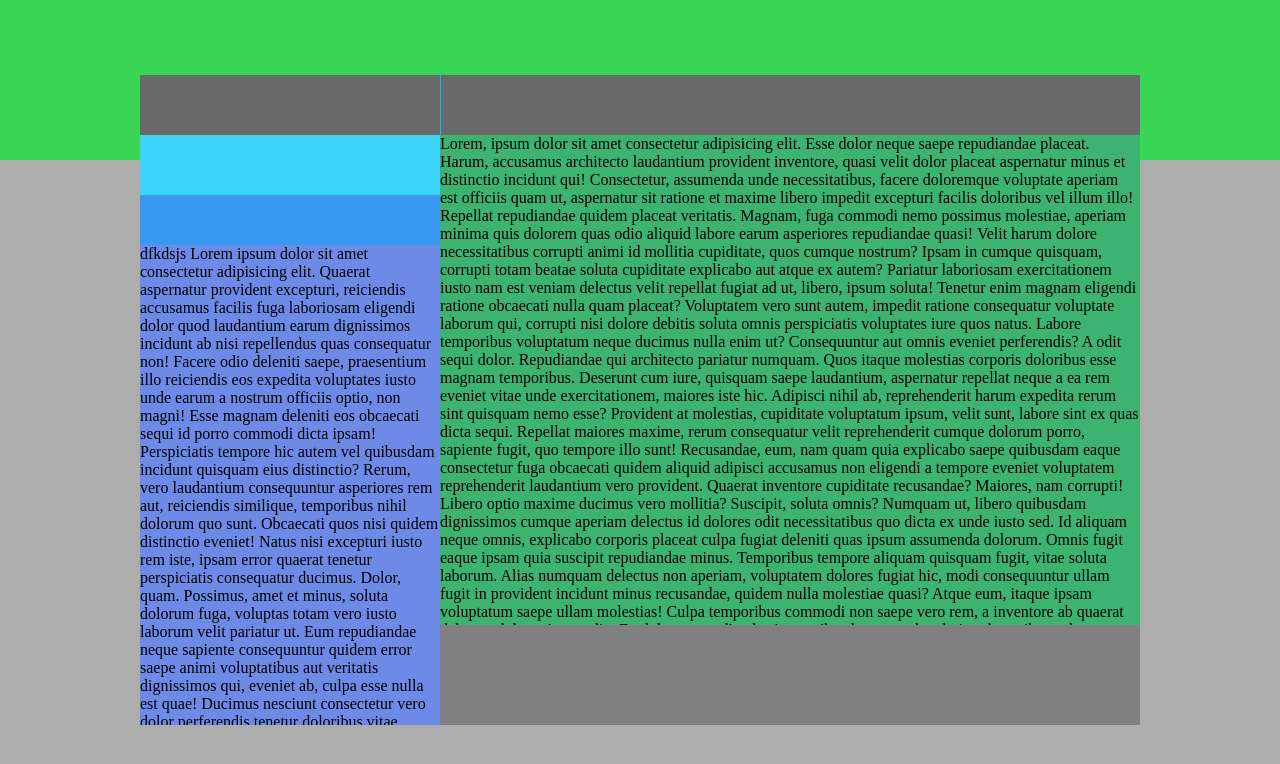
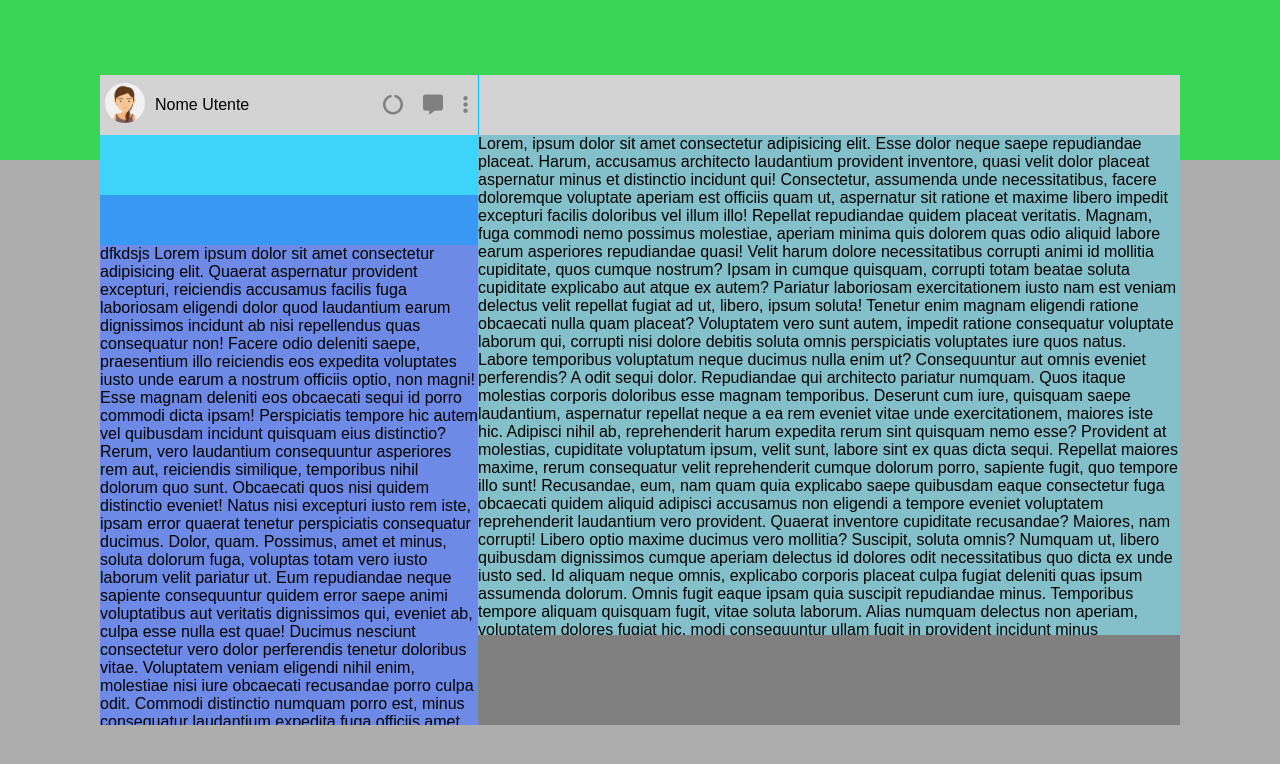
Before and after one commit to AnnaStark0/js-html-css-boolzap, a plain HTML site: page index.html in a window 1280 px wide. Drawn offline with nearby package versions, Linux system fonts and the light colour scheme.

Commit message:
Css User

```diff
--- a/css/style.css
+++ b/css/style.css
@@ -5,7 +5,7 @@
 }
 
 body {
-
+font-family: Arial, Helvetica, sans-serif;
 }
 
 .container {
@@ -19,7 +19,7 @@ body {
 
 .window {
     margin: 0 auto;
-    width: 1000px;
+    width: 1080px;
     height: 650px;
     background-color: rgb(61, 61, 61);
     display: flex;
@@ -28,14 +28,46 @@ body {
 /*-----COL-1-----*/
 .col1 {
     height: 650px;
-    width: 30%;
+    width: 35%;
     background-color: aquamarine;
 }
 
+/*Inizio Row User*/
 .rowUser {
     height: 60px;
-    background-color: dimgrey;
+    background-color: lightgray;
+    display: flex;
+    justify-content: space-between;
 }
+
+.userSx {
+    display: flex;
+    align-items: center;
+    justify-content: flex-start;
+}
+
+#avatar {
+    height: 40px;
+    border-radius: 50%;
+}
+
+.userSx span {
+    padding: 5px;
+}
+
+.userDx {
+    display: flex;
+    align-items: center;
+    justify-content: flex-end;
+}
+
+.fas {
+    font-size: 20px;
+    padding: 10px;
+    color: grey;
+}
+
+/*Fine Row User*/
 
 .rowNotice {
     height: 60px;
@@ -55,23 +87,23 @@ body {
 
 /*-----COL-2-----*/
 .col2 {
-    width: 70%;
+    width: 65%;
     background-color: deepskyblue;
 }
 
-.rowUserDx {
+.row1Dx {
     margin-left: 1px;
     height: 60px;
-    background-color: dimgrey;
+    background-color:lightgray;
 }
 
 .rowBoxDx {
-height: 490px;
-background-color: mediumseagreen;
+height: 500px;
+background-color: rgb(131, 192, 202);
 overflow-y: auto;
 }
 
 .rowText {
-    height: 100px;
+    height: 90px;
     background-color: grey;
 }
--- a/index.html
+++ b/index.html
@@ -5,6 +5,11 @@
     <meta charset="UTF-8">
     <meta http-equiv="X-UA-Compatible" content="IE=edge">
     <meta name="viewport" content="width=device-width, initial-scale=1.0">
+    <!--Font Awesome Cdn-->
+    <link rel="stylesheet" href="https://cdnjs.cloudflare.com/ajax/libs/font-awesome/6.0.0-beta3/css/all.min.css"
+        integrity="sha512-Fo3rlrZj/k7ujTnHg4CGR2D7kSs0v4LLanw2qksYuRlEzO+tcaEPQogQ0KaoGN26/zrn20ImR1DfuLWnOo7aBA=="
+        crossorigin="anonymous" referrerpolicy="no-referrer" />
+    <!--///Font Awesome Cdn-->
     <link rel="stylesheet" href="css/style.css">
     <title>Boolzapp</title>
 </head>
@@ -22,6 +27,20 @@
 
                     <!--ROW 1-->
                     <div class="rowUser">
+
+                        <div class="userSx">
+                            <span>
+                                <img id="avatar" src="img/avatar_io.jpg" alt="Avatar">
+                            </span>
+
+                            <span>Nome Utente</span>
+                        </div>
+
+                        <div class="userDx">
+                        <span> <i class="fas fa-circle-notch"></i> </span>
+                        <span> <i class="fas fa-comment-alt"></i> </span>
+                        <span> <i class="fas fa-ellipsis-v"></i> </span>
+                    </div>
 
                     </div>
                     <!--///ROW 1-->
@@ -154,7 +173,8 @@
                 <div class="col2">
 
                     <!--ROW 1 DX-->
-                    <div class="rowUserDx">
+                    <div class="row1Dx">
+
 
                     </div>
                     <!--///ROW 1 DX-->
@@ -162,36 +182,96 @@
                     <!--ROW 2 - BOX-->
                     <div class="rowBoxDx">
                         <div>
-                            Lorem, ipsum dolor sit amet consectetur adipisicing elit. Esse dolor neque saepe repudiandae placeat. Harum, accusamus architecto laudantium provident inventore, quasi velit dolor placeat aspernatur minus et distinctio incidunt qui!
-                            Consectetur, assumenda unde necessitatibus, facere doloremque voluptate aperiam est officiis quam ut, aspernatur sit ratione et maxime libero impedit excepturi facilis doloribus vel illum illo! Repellat repudiandae quidem placeat veritatis.
-                            Magnam, fuga commodi nemo possimus molestiae, aperiam minima quis dolorem quas odio aliquid labore earum asperiores repudiandae quasi! Velit harum dolore necessitatibus corrupti animi id mollitia cupiditate, quos cumque nostrum?
-                            Ipsam in cumque quisquam, corrupti totam beatae soluta cupiditate explicabo aut atque ex autem? Pariatur laboriosam exercitationem iusto nam est veniam delectus velit repellat fugiat ad ut, libero, ipsum soluta!
-                            Tenetur enim magnam eligendi ratione obcaecati nulla quam placeat? Voluptatem vero sunt autem, impedit ratione consequatur voluptate laborum qui, corrupti nisi dolore debitis soluta omnis perspiciatis voluptates iure quos natus.
-                            Labore temporibus voluptatum neque ducimus nulla enim ut? Consequuntur aut omnis eveniet perferendis? A odit sequi dolor. Repudiandae qui architecto pariatur numquam. Quos itaque molestias corporis doloribus esse magnam temporibus.
-                            Deserunt cum iure, quisquam saepe laudantium, aspernatur repellat neque a ea rem eveniet vitae unde exercitationem, maiores iste hic. Adipisci nihil ab, reprehenderit harum expedita rerum sint quisquam nemo esse?
-                            Provident at molestias, cupiditate voluptatum ipsum, velit sunt, labore sint ex quas dicta sequi. Repellat maiores maxime, rerum consequatur velit reprehenderit cumque dolorum porro, sapiente fugit, quo tempore illo sunt!
-                            Recusandae, eum, nam quam quia explicabo saepe quibusdam eaque consectetur fuga obcaecati quidem aliquid adipisci accusamus non eligendi a tempore eveniet voluptatem reprehenderit laudantium vero provident. Quaerat inventore cupiditate recusandae?
-                            Maiores, nam corrupti! Libero optio maxime ducimus vero mollitia? Suscipit, soluta omnis? Numquam ut, libero quibusdam dignissimos cumque aperiam delectus id dolores odit necessitatibus quo dicta ex unde iusto sed.
-                            Id aliquam neque omnis, explicabo corporis placeat culpa fugiat deleniti quas ipsum assumenda dolorum. Omnis fugit eaque ipsam quia suscipit repudiandae minus. Temporibus tempore aliquam quisquam fugit, vitae soluta laborum.
-                            Alias numquam delectus non aperiam, voluptatem dolores fugiat hic, modi consequuntur ullam fugit in provident incidunt minus recusandae, quidem nulla molestiae quasi? Atque eum, itaque ipsam voluptatum saepe ullam molestias!
-                            Culpa temporibus commodi non saepe vero rem, a inventore ab quaerat delectus dolores iusto odio. Ex dolores repudiandae ipsa quibusdam, reprehenderit voluptatibus soluta non, quia quis natus mollitia, quam officiis!
-                            Voluptatem facere voluptates excepturi accusantium maiores rerum modi? Nihil accusantium impedit qui eum a placeat molestias velit nostrum iure asperiores! Aliquid rem commodi veniam nulla laboriosam ex quod. Architecto, tempore.
-                            Repudiandae eligendi, dolores error autem, velit nemo amet doloribus aspernatur ea, quo molestias. Possimus voluptatibus excepturi animi enim similique, libero aliquam, mollitia porro exercitationem laboriosam blanditiis perferendis? Ducimus, vero facere?
-                            Excepturi error reiciendis porro fuga laboriosam natus modi sint quas unde officia corrupti earum magnam cupiditate a ipsa, sed illum suscipit voluptatem voluptatum. Pariatur ullam unde excepturi nobis nulla molestias?
-                            Veritatis odio quam quod voluptate quaerat inventore rem quae porro, harum culpa temporibus nihil nisi explicabo numquam provident tempora incidunt amet itaque odit. Ad ullam similique consequatur! Itaque, sit placeat.
-                            Ipsa deleniti asperiores enim magnam libero in corrupti, et consectetur quas laudantium debitis ex ea. Ea quidem earum nostrum atque quo eaque incidunt placeat numquam dolorum exercitationem, adipisci dolorem aliquid!
-                            Unde non ipsam tenetur vero voluptatibus facilis consectetur neque, cum delectus quasi animi iste itaque labore ut laboriosam saepe illum veritatis repudiandae fugit aut natus culpa? Placeat autem delectus non.
-                            Nobis sit nihil repellat quis fugit quae obcaecati perspiciatis architecto? Quod blanditiis autem odit nihil a pariatur cumque facere, quaerat magnam excepturi ipsa eligendi velit iure nesciunt, quis illum. At?
-                            Nihil, ab labore animi libero quas dicta autem eius dolores nesciunt rem accusantium optio neque nostrum eos quod ducimus molestias, sed debitis aliquam minus. Fugiat sit cum eaque sunt dolorum!
-                            Facere commodi inventore architecto tenetur dicta sequi aliquid quidem ea non asperiores, voluptas praesentium autem, eveniet ratione veritatis. Molestiae minima accusamus mollitia ducimus magnam voluptates facere incidunt ullam eum sunt?
-                            At quo voluptatum magni laborum debitis ducimus quasi nesciunt adipisci voluptas ratione, quod ipsum exercitationem fuga autem praesentium. Qui veritatis, odit nobis similique explicabo incidunt cumque quas magni deleniti ullam.
-                            Incidunt dolor eos inventore iste officia, odio facilis, consequuntur voluptas veritatis voluptatem est corporis ex, ipsa non cupiditate sed magni repellat ipsum doloribus molestias dolores eveniet omnis quas quod. Quod?
-                            Cum, eveniet quisquam. Deleniti qui veniam voluptatum voluptatibus dolore? Iusto voluptate exercitationem esse necessitatibus ducimus ut nobis velit temporibus, pariatur provident, repellat, maxime consequatur aspernatur culpa dolor enim a vitae.
-                            Eos odit vero perferendis quae nesciunt incidunt recusandae maiores possimus. Voluptatibus, consectetur repudiandae. Vero nostrum officia facere. Eius, maxime. Soluta recusandae explicabo, labore deserunt id quibusdam sunt dignissimos quam esse.
-                            Distinctio reiciendis sunt animi blanditiis deserunt. Alias nisi sit totam pariatur possimus. Iure dolores temporibus omnis tempore eligendi magnam consequuntur magni doloremque exercitationem aliquam eaque ullam culpa dicta, nulla at.
-                            Amet ipsa nulla natus quaerat error nesciunt fuga maxime, quod in incidunt animi laudantium, earum iusto vitae, modi numquam? Voluptas neque nulla maiores atque recusandae dignissimos iste, illum excepturi molestias!
-                            Tempore voluptates pariatur aspernatur iste cum, voluptas minima aperiam sint dolor itaque eos qui deleniti velit et nobis repellendus doloribus provident cupiditate repellat nisi! Voluptates sequi suscipit velit ducimus maxime!
-                            Voluptates maxime libero deserunt! Recusandae deserunt saepe facere voluptate, velit voluptatibus fugit! Veniam, porro totam nam culpa reprehenderit quisquam sint, incidunt explicabo corporis voluptatibus illum magni. Recusandae veritatis nulla laboriosam.
+                            Lorem, ipsum dolor sit amet consectetur adipisicing elit. Esse dolor neque saepe repudiandae
+                            placeat. Harum, accusamus architecto laudantium provident inventore, quasi velit dolor
+                            placeat aspernatur minus et distinctio incidunt qui!
+                            Consectetur, assumenda unde necessitatibus, facere doloremque voluptate aperiam est officiis
+                            quam ut, aspernatur sit ratione et maxime libero impedit excepturi facilis doloribus vel
+                            illum illo! Repellat repudiandae quidem placeat veritatis.
+                            Magnam, fuga commodi nemo possimus molestiae, aperiam minima quis dolorem quas odio aliquid
+                            labore earum asperiores repudiandae quasi! Velit harum dolore necessitatibus corrupti animi
+                            id mollitia cupiditate, quos cumque nostrum?
+                            Ipsam in cumque quisquam, corrupti totam beatae soluta cupiditate explicabo aut atque ex
+                            autem? Pariatur laboriosam exercitationem iusto nam est veniam delectus velit repellat
+                            fugiat ad ut, libero, ipsum soluta!
+                            Tenetur enim magnam eligendi ratione obcaecati nulla quam placeat? Voluptatem vero sunt
+                            autem, impedit ratione consequatur voluptate laborum qui, corrupti nisi dolore debitis
+                            soluta omnis perspiciatis voluptates iure quos natus.
+                            Labore temporibus voluptatum neque ducimus nulla enim ut? Consequuntur aut omnis eveniet
+                            perferendis? A odit sequi dolor. Repudiandae qui architecto pariatur numquam. Quos itaque
+                            molestias corporis doloribus esse magnam temporibus.
+                            Deserunt cum iure, quisquam saepe laudantium, aspernatur repellat neque a ea rem eveniet
+                            vitae unde exercitationem, maiores iste hic. Adipisci nihil ab, reprehenderit harum expedita
+                            rerum sint quisquam nemo esse?
+                            Provident at molestias, cupiditate voluptatum ipsum, velit sunt, labore sint ex quas dicta
+                            sequi. Repellat maiores maxime, rerum consequatur velit reprehenderit cumque dolorum porro,
+                            sapiente fugit, quo tempore illo sunt!
+                            Recusandae, eum, nam quam quia explicabo saepe quibusdam eaque consectetur fuga obcaecati
+                            quidem aliquid adipisci accusamus non eligendi a tempore eveniet voluptatem reprehenderit
+                            laudantium vero provident. Quaerat inventore cupiditate recusandae?
+                            Maiores, nam corrupti! Libero optio maxime ducimus vero mollitia? Suscipit, soluta omnis?
+                            Numquam ut, libero quibusdam dignissimos cumque aperiam delectus id dolores odit
+                            necessitatibus quo dicta ex unde iusto sed.
+                            Id aliquam neque omnis, explicabo corporis placeat culpa fugiat deleniti quas ipsum
+                            assumenda dolorum. Omnis fugit eaque ipsam quia suscipit repudiandae minus. Temporibus
+                            tempore aliquam quisquam fugit, vitae soluta laborum.
+                            Alias numquam delectus non aperiam, voluptatem dolores fugiat hic, modi consequuntur ullam
+                            fugit in provident incidunt minus recusandae, quidem nulla molestiae quasi? Atque eum,
+                            itaque ipsam voluptatum saepe ullam molestias!
+                            Culpa temporibus commodi non saepe vero rem, a inventore ab quaerat delectus dolores iusto
+                            odio. Ex dolores repudiandae ipsa quibusdam, reprehenderit voluptatibus soluta non, quia
+                            quis natus mollitia, quam officiis!
+                            Voluptatem facere voluptates excepturi accusantium maiores rerum modi? Nihil accusantium
+                            impedit qui eum a placeat molestias velit nostrum iure asperiores! Aliquid rem commodi
+                            veniam nulla laboriosam ex quod. Architecto, tempore.
+                            Repudiandae eligendi, dolores error autem, velit nemo amet doloribus aspernatur ea, quo
+                            molestias. Possimus voluptatibus excepturi animi enim similique, libero aliquam, mollitia
+                            porro exercitationem laboriosam blanditiis perferendis? Ducimus, vero facere?
+                            Excepturi error reiciendis porro fuga laboriosam natus modi sint quas unde officia corrupti
+                            earum magnam cupiditate a ipsa, sed illum suscipit voluptatem voluptatum. Pariatur ullam
+                            unde excepturi nobis nulla molestias?
+                            Veritatis odio quam quod voluptate quaerat inventore rem quae porro, harum culpa temporibus
+                            nihil nisi explicabo numquam provident tempora incidunt amet itaque odit. Ad ullam similique
+                            consequatur! Itaque, sit placeat.
+                            Ipsa deleniti asperiores enim magnam libero in corrupti, et consectetur quas laudantium
+                            debitis ex ea. Ea quidem earum nostrum atque quo eaque incidunt placeat numquam dolorum
+                            exercitationem, adipisci dolorem aliquid!
+                            Unde non ipsam tenetur vero voluptatibus facilis consectetur neque, cum delectus quasi animi
+                            iste itaque labore ut laboriosam saepe illum veritatis repudiandae fugit aut natus culpa?
+                            Placeat autem delectus non.
+                            Nobis sit nihil repellat quis fugit quae obcaecati perspiciatis architecto? Quod blanditiis
+                            autem odit nihil a pariatur cumque facere, quaerat magnam excepturi ipsa eligendi velit iure
+                            nesciunt, quis illum. At?
+                            Nihil, ab labore animi libero quas dicta autem eius dolores nesciunt rem accusantium optio
+                            neque nostrum eos quod ducimus molestias, sed debitis aliquam minus. Fugiat sit cum eaque
+                            sunt dolorum!
+                            Facere commodi inventore architecto tenetur dicta sequi aliquid quidem ea non asperiores,
+                            voluptas praesentium autem, eveniet ratione veritatis. Molestiae minima accusamus mollitia
+                            ducimus magnam voluptates facere incidunt ullam eum sunt?
+                            At quo voluptatum magni laborum debitis ducimus quasi nesciunt adipisci voluptas ratione,
+                            quod ipsum exercitationem fuga autem praesentium. Qui veritatis, odit nobis similique
+                            explicabo incidunt cumque quas magni deleniti ullam.
+                            Incidunt dolor eos inventore iste officia, odio facilis, consequuntur voluptas veritatis
+                            voluptatem est corporis ex, ipsa non cupiditate sed magni repellat ipsum doloribus molestias
+                            dolores eveniet omnis quas quod. Quod?
+                            Cum, eveniet quisquam. Deleniti qui veniam voluptatum voluptatibus dolore? Iusto voluptate
+                            exercitationem esse necessitatibus ducimus ut nobis velit temporibus, pariatur provident,
+                            repellat, maxime consequatur aspernatur culpa dolor enim a vitae.
+                            Eos odit vero perferendis quae nesciunt incidunt recusandae maiores possimus. Voluptatibus,
+                            consectetur repudiandae. Vero nostrum officia facere. Eius, maxime. Soluta recusandae
+                            explicabo, labore deserunt id quibusdam sunt dignissimos quam esse.
+                            Distinctio reiciendis sunt animi blanditiis deserunt. Alias nisi sit totam pariatur
+                            possimus. Iure dolores temporibus omnis tempore eligendi magnam consequuntur magni
+                            doloremque exercitationem aliquam eaque ullam culpa dicta, nulla at.
+                            Amet ipsa nulla natus quaerat error nesciunt fuga maxime, quod in incidunt animi laudantium,
+                            earum iusto vitae, modi numquam? Voluptas neque nulla maiores atque recusandae dignissimos
+                            iste, illum excepturi molestias!
+                            Tempore voluptates pariatur aspernatur iste cum, voluptas minima aperiam sint dolor itaque
+                            eos qui deleniti velit et nobis repellendus doloribus provident cupiditate repellat nisi!
+                            Voluptates sequi suscipit velit ducimus maxime!
+                            Voluptates maxime libero deserunt! Recusandae deserunt saepe facere voluptate, velit
+                            voluptatibus fugit! Veniam, porro totam nam culpa reprehenderit quisquam sint, incidunt
+                            explicabo corporis voluptatibus illum magni. Recusandae veritatis nulla laboriosam.
                         </div>
 
                     </div>
```
